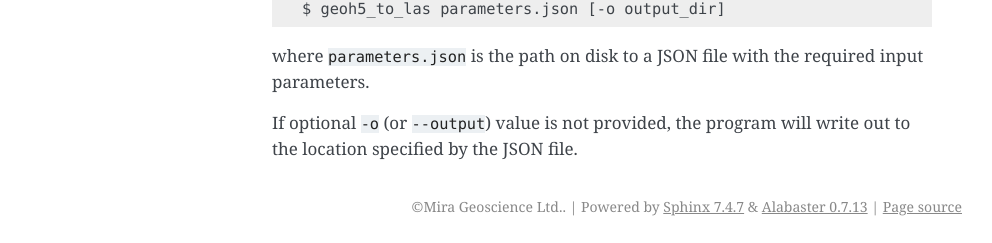
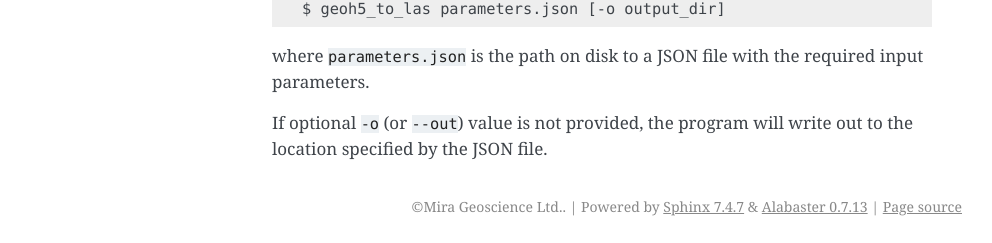
Before and after one commit to MiraGeoscience/las-geoh5, a Sphinx documentation site: the page built from docs/source/usage.rst, in a window 1280 px wide. Shown: the part 1982-2225 px from the top of the page, without its empty margins (148-1140 px from the left). Built offline with Sphinx 7.4.7, drawn with Linux system fonts in a browser that asks for light colours.

Commit message:
fix wrong command line option in doc

```diff
--- a/README.rst
+++ b/README.rst
@@ -101,7 +101,7 @@
 
 where ``parameters.json`` is the path on disk to a JSON file with required input parameters.
 
-If optional ``-o`` (or ``--output``) value is not provided, the program will write out to the location
+If optional ``-o`` (or ``--out``) value is not provided, the program will write out to the location
 specified by the JSON file.
 
 License
--- a/docs/source/usage.rst
+++ b/docs/source/usage.rst
@@ -52,5 +52,5 @@
 
 where ``parameters.json`` is the path on disk to a JSON file with the required input parameters.
 
-If optional ``-o`` (or ``--output``) value is not provided, the program will write out to the location
+If optional ``-o`` (or ``--out``) value is not provided, the program will write out to the location
 specified by the JSON file.
```
